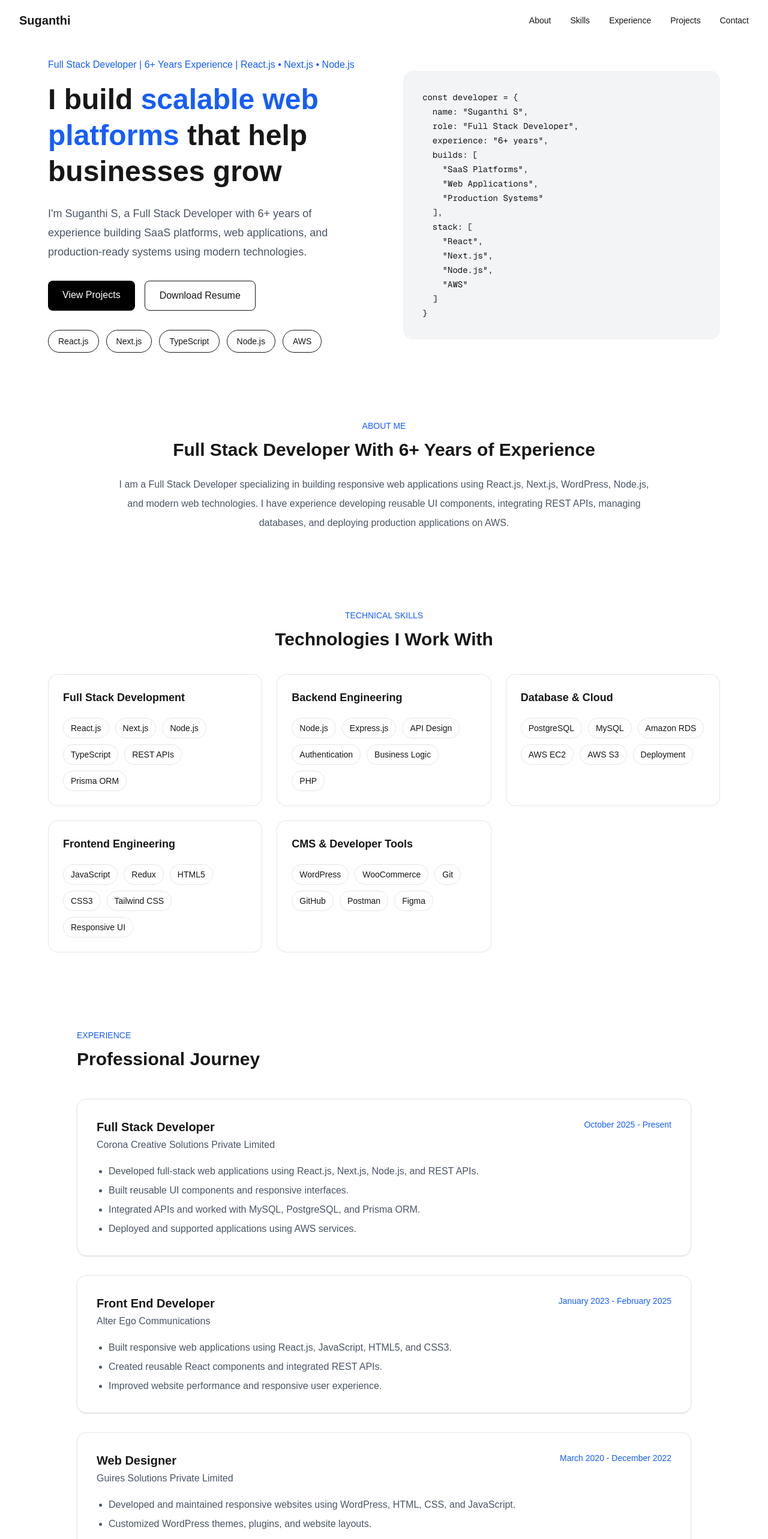
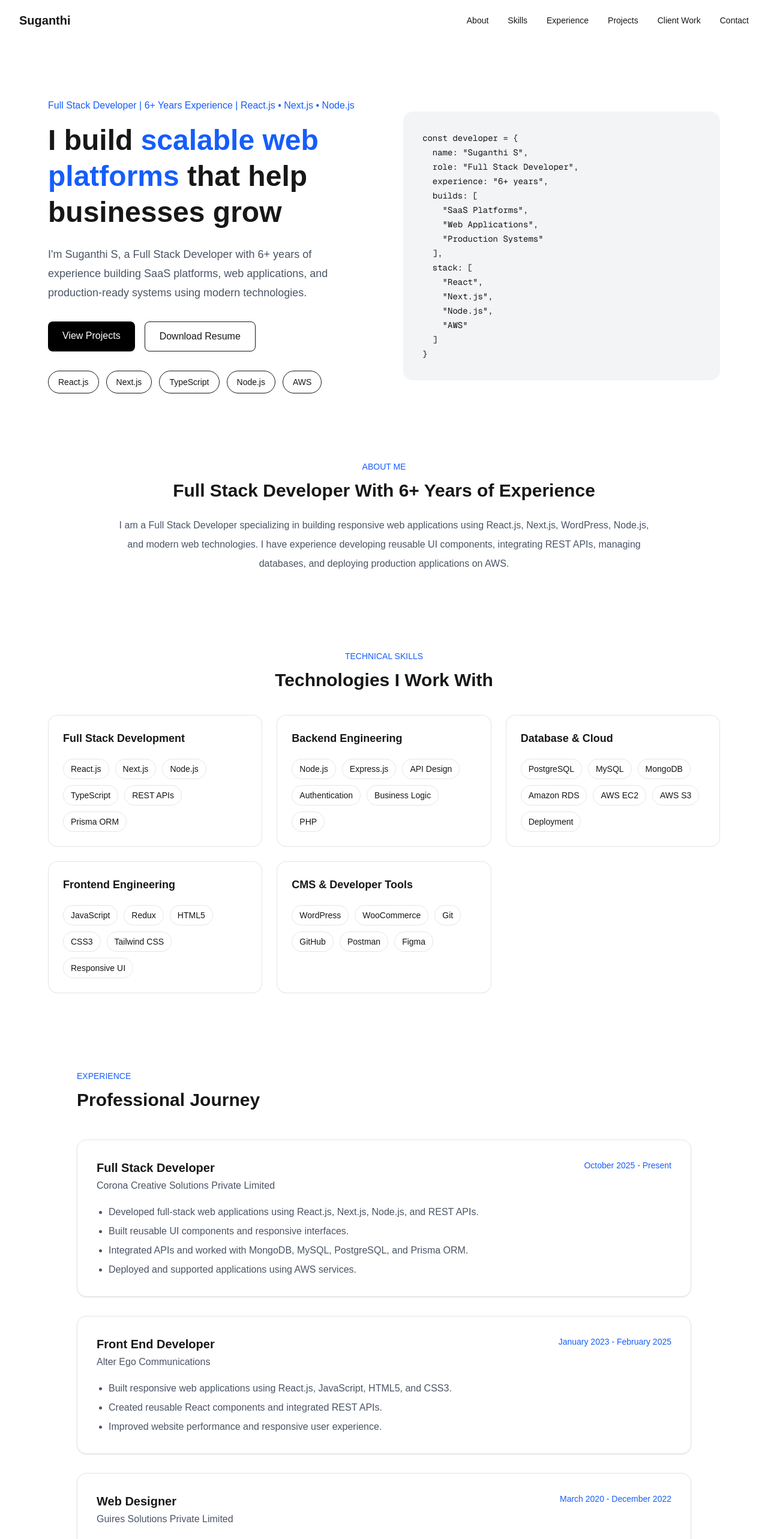
Before and after one commit to Suganthisoundar/suganthi-portfolio, a Next.js app: page / in a window 1280 px wide. Shown: the top 2566 px of the page at 60% size. Built offline with nearby package versions, Linux system fonts and the light colour scheme.

Commit message:
Update portfolio files and resume

```diff
--- a/app/layout.tsx
+++ b/app/layout.tsx
@@ -1,5 +1,6 @@
 import type { Metadata } from "next";
 import { Geist, Geist_Mono } from "next/font/google";
+import Navbar from "@/components/Navbar";
 import "./globals.css";
 
 const geistSans = Geist({
@@ -46,7 +47,10 @@ export default function RootLayout({ children }: LayoutProps<"/">) {
       lang="en"
       className={`${geistSans.variable} ${geistMono.variable} h-full antialiased`}
     >
-      <body className="min-h-full flex flex-col">{children}</body>
+      <body className="min-h-full flex flex-col">
+        <Navbar />
+        {children}
+      </body>
     </html>
   );
 }
--- a/app/page.tsx
+++ b/app/page.tsx
@@ -1,4 +1,3 @@
-import Navbar from "@/components/Navbar";
 import Hero from "@/components/Hero";
 import About from "@/components/About";
 import Skills from "@/components/Skills";
@@ -12,7 +11,6 @@ import Footer from "@/components/Footer";
 export default function Home() {
   return (
     <main>
-      <Navbar />
         <Hero />
         <About />
          <Skills />
--- a/components/Experience.tsx
+++ b/components/Experience.tsx
@@ -6,7 +6,7 @@ const experiences = [
     points: [
       "Developed full-stack web applications using React.js, Next.js, Node.js, and REST APIs.",
       "Built reusable UI components and responsive interfaces.",
-      "Integrated APIs and worked with MySQL, PostgreSQL, and Prisma ORM.",
+      "Integrated APIs and worked with MongoDB, MySQL, PostgreSQL, and Prisma ORM.",
       "Deployed and supported applications using AWS services.",
     ],
   },
--- a/components/Navbar.tsx
+++ b/components/Navbar.tsx
@@ -1,32 +1,38 @@
+import Link from "next/link";
+
 export default function Navbar() {
   return (
-    <header className="fixed top-0 left-0 w-full bg-white/80 backdrop-blur-md z-50">
+    <header className="sticky top-0 z-50 w-full bg-white/80 backdrop-blur-md">
       <nav className="max-w-7xl mx-auto flex items-center justify-between px-8 py-5">
 
-        <h1 className="text-xl font-bold">
+        <Link href="/" className="text-xl font-bold">
           Suganthi
-        </h1>
+        </Link>
 
         <div className="hidden md:flex gap-8 text-sm">
-          <a href="#about" className="hover:text-blue-600">
+          <Link href="/#about" className="hover:text-blue-600">
             About
-          </a>
+          </Link>
 
-          <a href="#skills" className="hover:text-blue-600">
+          <Link href="/#skills" className="hover:text-blue-600">
             Skills
-          </a>
+          </Link>
 
-          <a href="#experience" className="hover:text-blue-600">
+          <Link href="/#experience" className="hover:text-blue-600">
             Experience
-          </a>
+          </Link>
 
-          <a href="#projects" className="hover:text-blue-600">
+          <Link href="/#projects" className="hover:text-blue-600">
             Projects
-          </a>
+          </Link>
 
-          <a href="#contact" className="hover:text-blue-600">
+          <Link href="/projects" className="hover:text-blue-600">
+            Client Work
+          </Link>
+
+          <Link href="/#contact" className="hover:text-blue-600">
             Contact
-          </a>
+          </Link>
         </div>
 
       </nav>
--- a/components/Skills.tsx
+++ b/components/Skills.tsx
@@ -26,6 +26,7 @@ const skills = [
     items: [
       "PostgreSQL",
       "MySQL",
+      "MongoDB",
       "Amazon RDS",
       "AWS EC2",
       "AWS S3",
```
Also changed, not shown: 1 other file (tests, documents, lock files or other folders).
